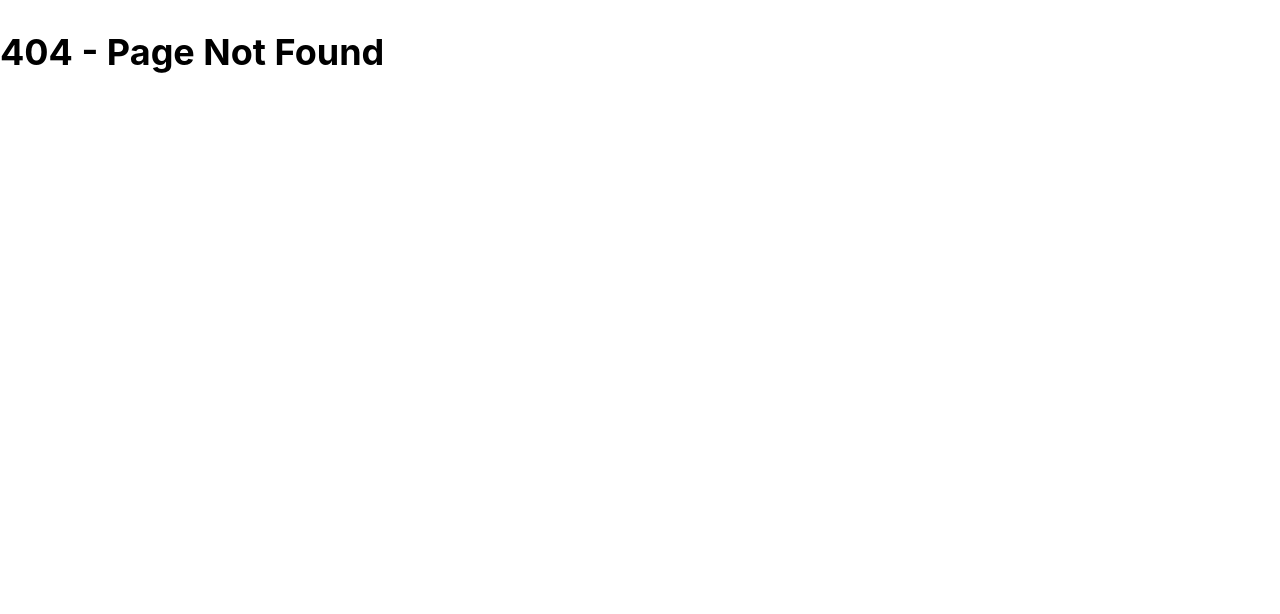
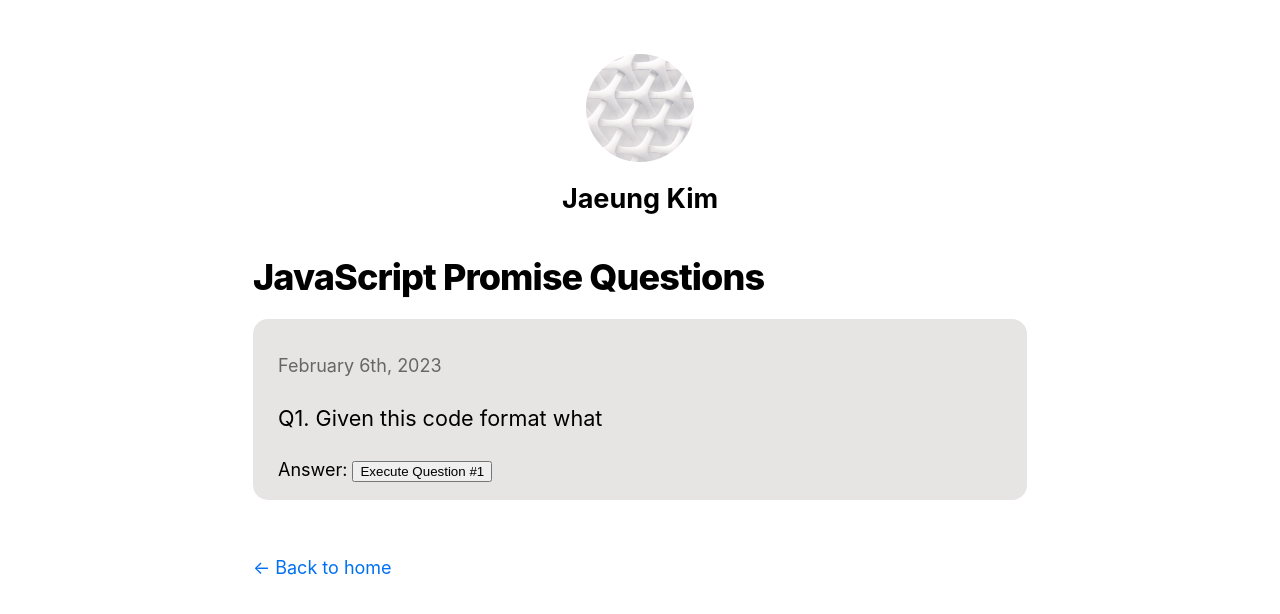
Before and after one commit to jaeungkim/portfolio-website-nextjs, a Next.js app: page /questions/febWeek2 in a window 1280 px wide. Before the commit this address had no page. Shown: the top 614 px of the page. Built offline with nearby package versions, Linux system fonts and the light colour scheme.

Commit message:
220206 04:34pm update

```diff
--- /dev/null
+++ b/pages/questions/febWeek2.tsx
@@ -0,0 +1,50 @@
+import Layout from "../../components/layout";
+import Head from "next/head";
+import utilStyles from "../../styles/utils.module.css";
+import { useEffect, useState } from "react";
+
+//https://springfall.cc/post/7
+
+const getFirstUserData = async () => {
+  const response = await fetch("https://jsonplaceholder.typicode.com/users");
+  const users = await response.json(); // parse JSON
+  const user = users[0]; // pick first user
+  // get user data
+  const userResponse = await fetch(
+    `https://jsonplaceholder.typicode.com/users/${user.id}`
+  );
+  const userData = await userResponse.json(); // parse JSON
+  return userData;
+};
+
+export default function febWeek1() {
+  return (
+    <Layout>
+      <Head>
+        <title>February Week 2 Questions</title>
+      </Head>
+      <div>
+        <h1 className={utilStyles.headingXl}>JavaScript Promise Questions</h1>
+        {/* QUESTION #1 */}
+        <div className={utilStyles.questionsDiv}>
+          <p className={utilStyles.lightText}>February 6th, 2023</p>
+          <p className={utilStyles.headingMd}>
+            Q1. Given this code format what
+          </p>
+          Answer:{" "}
+          <button
+            onClick={async () => {
+              const result = await getFirstUserData();
+              console.log(result);
+            }}
+          >
+            Execute Question #1
+          </button>
+        </div>
+      </div>
+    </Layout>
+  );
+}
+// function wait() {
+//   throw new Error("Function not implemented.");
+// }
```
Also changed, not shown: pages/index.tsx (+7 -0 lines), posts/what-is-promise.md (+30 -2 lines).
